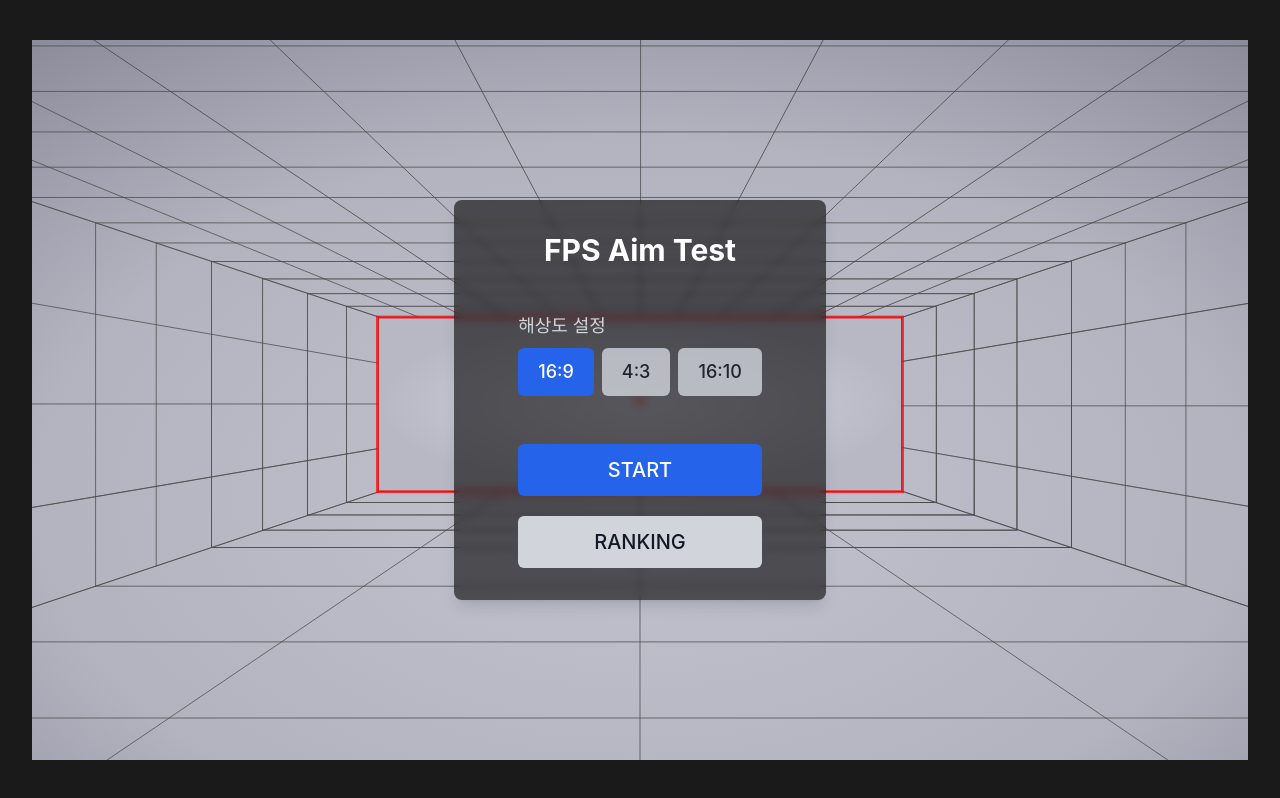
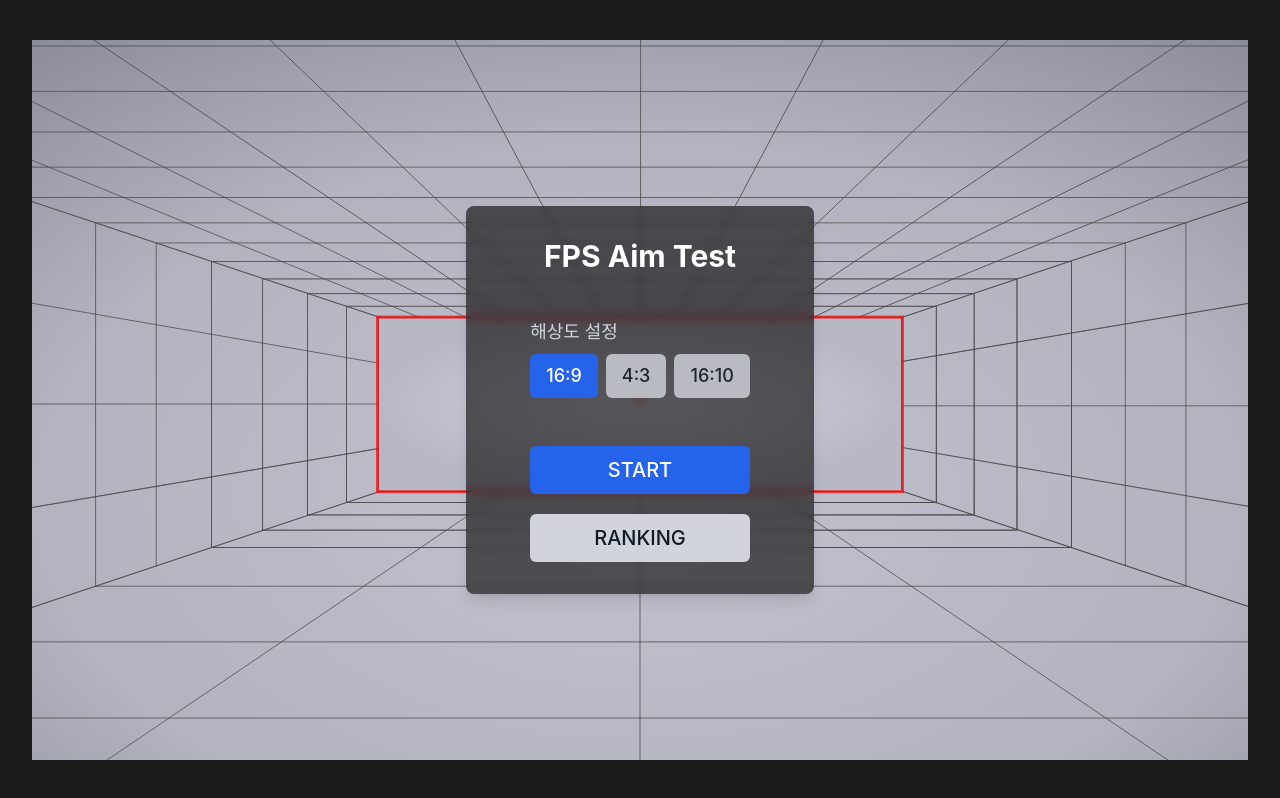
Before and after one commit to Donghunn-Lee/aimtest, a React (Create React App) app: page / in a window 1280 px wide. Both pictures are taken after a click on the button "전체화면 모드". Built offline with nearby package versions, Linux system fonts and the light colour scheme.

Commit message:
style: 버튼 패딩 축소

```diff
--- a/src/components/common/Button.tsx
+++ b/src/components/common/Button.tsx
@@ -15,7 +15,7 @@ const Button: React.FC<ButtonProps> = ({
   disabled,
   ...props
 }) => {
-  const baseStyles = `rounded-md font-medium focus:outline-none ${!disabled && 'transition-all duration-100 ease-in-out focus:ring-2 focus:ring-offset-2'} flex items-center justify-center`;
+  const baseStyles = `rounded-md font-medium focus:outline-none ${!disabled && 'transition-all duration-100 ease-in-out focus:ring-2 focus:ring-offset-2'} flex items-center justify-center leading-none`;
 
   const variantStyles = {
     primary: `bg-blue-600 text-white ${!disabled && 'hover:bg-blue-700 focus:ring-blue-500'} `,
@@ -24,9 +24,9 @@ const Button: React.FC<ButtonProps> = ({
   };
 
   const sizeStyles = {
-    sm: 'px-3 py-1.5 text-sm md:px-4 md:py-2 md:text-base lg:px-5 lg:py-2.5 lg:text-lg',
-    md: 'px-4 py-2 text-base md:px-5 md:py-2.5 md:text-lg lg:px-6 lg:py-3 lg:text-xl',
-    lg: 'px-6 py-3 text-lg md:px-7 md:py-3.5 md:text-xl lg:px-8 lg:py-4 lg:text-2xl',
+    sm: 'px-2 py-1 text-sm md:px-3 md:py-1.5 md:text-base lg:px-4 lg:py-2 lg:text-lg',
+    md: 'px-3 py-1.5 text-base md:px-4 md:py-2 md:text-lg lg:px-5 lg:py-2.5 lg:text-xl',
+    lg: 'px-4 py-2 text-lg md:px-5 md:py-2.5 md:text-xl lg:px-6 lg:py-3 lg:text-2xl',
   };
 
   const widthStyle = fullWidth ? 'w-full' : '';
```
